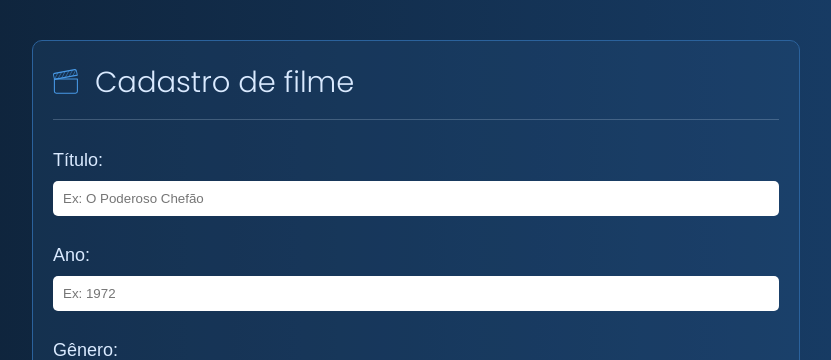
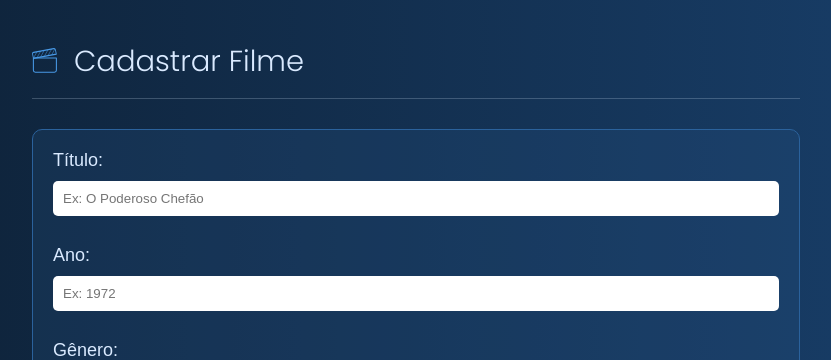
Before and after one commit to alexlambertini/Jurid, a Django app: page /form/ in a window 1280 px wide. Shown: the part 96-456 px from the top of the page, without its empty margins (224-1055 px from the left). Run offline with Django 4.2, Linux system fonts and the light colour scheme.

Commit message:
Layout Effects

```diff
--- a/static/css/default.css
+++ b/static/css/default.css
@@ -212,6 +212,7 @@ nav ul li a:hover {
     border-radius: 5px;
     margin-right: 15px;
     background-color: var(--color-contrast);
+    color: white;
 }
 
 .card--container ul li:last-child {
--- a/templates/delete.html
+++ b/templates/delete.html
@@ -2,7 +2,7 @@
 
 {% block content %}
 
-<div class="box--container">
+<div class="box--container fadeIn">
 
     <div class="danger mx-auto">
         <h1>Você tem certeza que deseja deletar este item?</h1>
--- a/templates/form.html
+++ b/templates/form.html
@@ -1,9 +1,15 @@
 {% extends 'base.html' %}
 
 {% block content %}
+
+    <div class="fadeIn">
+        {% if not obj %}
+            <h1 class="title icon--movie">Cadastrar Filme</h1>
+        {% else %}
+            <h1 class="title icon--movie">Atualizar Filme</h1>
+        {% endif %}
+
         <div class="box--container">
-
-    <h1 class="title icon--movie">Cadastro de filme</h1>
 
             <form method = "post" enctype="multipart/form-data">
                 {% csrf_token %}
@@ -22,6 +28,7 @@
 
                 </div>
             </form>
+        </div>
+    </div>
 
-</div>
 {% endblock %}
--- a/templates/index.html
+++ b/templates/index.html
@@ -2,6 +2,7 @@
 
 
 {% block content %}
+
 <div class="card--container">
     {% for item in obj %}
 
```
Also changed, not shown: templates/busca.html (+4 -9 lines). Lines whose indentation alone changed are shown as unchanged.
